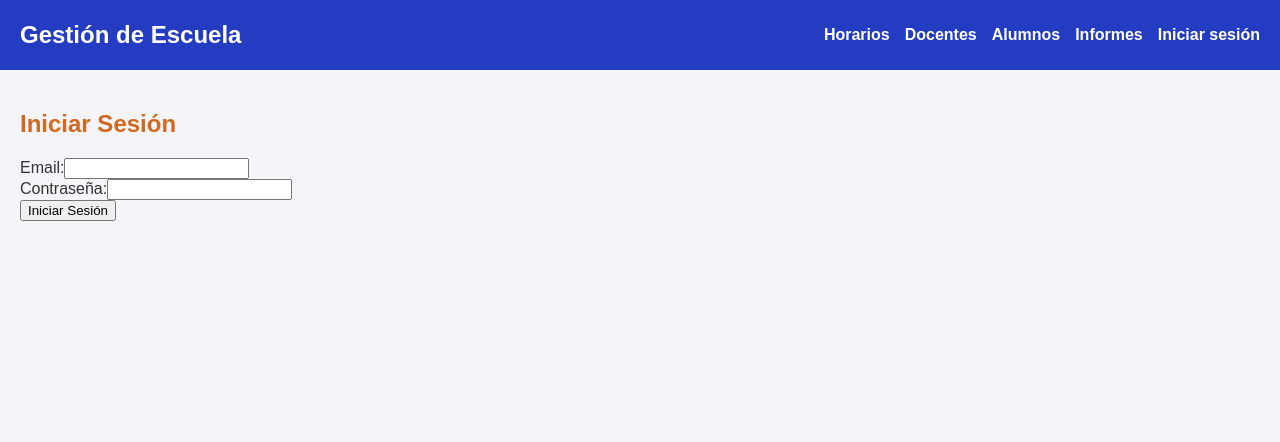
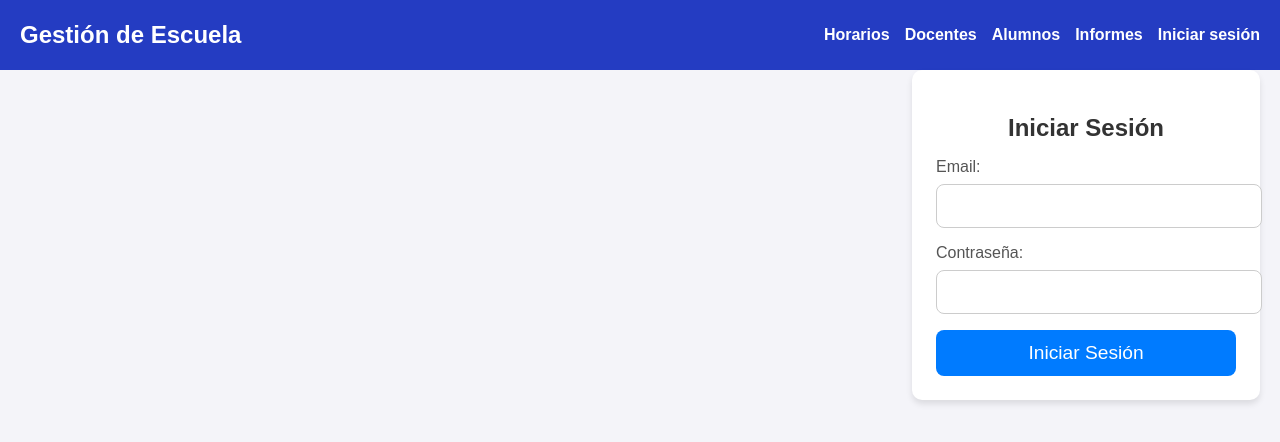
Before and after one commit to mfranco75/Spa_Horarios_Escuela, a React (Vite) app: page /login in a window 1280 px wide. Shown: the top 442 px of the page. Built offline with nearby package versions, Linux system fonts and the light colour scheme; no server answers.

Commit message:
login v1

```diff
--- a/src/App.jsx
+++ b/src/App.jsx
@@ -14,6 +14,8 @@ import { UserProvider } from './components/UserContext.jsx';
 
 
 function App() {
+
+
   return (
     <UserProvider>
     <Router>
--- a/src/components/Navbar.jsx
+++ b/src/components/Navbar.jsx
@@ -2,18 +2,38 @@ import React, { useEffect, useState } from 'react';
 import { Link, useNavigate } from 'react-router-dom';
 import supabase from '../conexionDatabase.js';
 import "../styles/Navbar.css"
+import { set } from 'date-fns/fp';
 
 const Navbar = () => {
   const [user, setUser] = useState(null);
   const navigate = useNavigate();
 
+
   useEffect(() => {
     const fetchUser = async () => {
-      const { data } = await supabase.auth.getUser();
+      const { data, error } = await supabase.auth.getUser();
+      console.log('Usuario actual:', data?.user); // Depuración
+      console.error('Error al obtener el usuario:', error); // Depuración
+      if (error) {
+        console.error('Error al obtener el usuario:', error);
+      }
       setUser(data.user);
     };
+
     fetchUser();
+    // Escuchar cambios en el estado de autenticación
+    const { data: { subscription } } = supabase.auth.onAuthStateChange((_event, session) => {
+    console.log('Cambio de sesión detectado:', session?.user);
+    setUser(session?.user || null);
+    });
+
+
+    // Limpieza de la suscripción al desmontar
+    return () => {
+      subscription.unsubscribe();
+    };
   }, []);
+
 
   const handleLogout = async () => {
     await supabase.auth.signOut();
--- a/src/components/pages/Login.jsx
+++ b/src/components/pages/Login.jsx
@@ -1,3 +1,73 @@
+import React, { useState, useEffect } from 'react';
+import { useNavigate } from 'react-router-dom';
+import supabase from '../../conexionDatabase.js';
+import '../../styles/Login.css';
+
+const Login = () => {
+  const [email, setEmail] = useState('');
+  const [password, setPassword] = useState('');
+  const [error, setError] = useState('');
+  const navigate = useNavigate();
+
+  useEffect(() => {
+    const checkUser = async () => {
+      const { data } = await supabase.auth.getUser();
+      if (data.user) {
+        navigate('/horarios');
+      }
+    };
+    checkUser();
+  }, [navigate]);
+
+  const handleLogin = async (e) => {
+    e.preventDefault();
+    setError('');
+    const { error } = await supabase.auth.signInWithPassword({ email, password });
+    if (error) {
+      setError(error.message);
+    } else {
+      navigate('/horarios');
+    }
+  };
+
+  return (
+    <div className="login-container">
+      <h2 className="login-title">Iniciar Sesión</h2>
+      <form className="login-form" onSubmit={handleLogin}>
+        <div className="form-group">
+          <label htmlFor="email">Email:</label>
+          <input
+            id="email"
+            className="form-input"
+            type="email"
+            value={email}
+            onChange={(e) => setEmail(e.target.value)}
+            required
+          />
+        </div>
+        <div className="form-group">
+          <label htmlFor="password">Contraseña:</label>
+          <input
+            id="password"
+            className="form-input"
+            type="password"
+            value={password}
+            onChange={(e) => setPassword(e.target.value)}
+            required
+          />
+        </div>
+        <button className="login-button" type="submit">Iniciar Sesión</button>
+      </form>
+      {error && <p className="error-message">{error}</p>}
+    </div>
+  );
+};
+
+export default Login;
+
+
+
+/*
 import React, { useState, useEffect } from 'react';
 import { useNavigate } from 'react-router-dom';
 import supabase from '../../conexionDatabase.js';
--- /dev/null
+++ b/src/styles/Login.css
@@ -0,0 +1,150 @@
+/* Login.css */
+
+/* Contenedor principal del login */
+.login-container {
+    position: absolute;
+    top: 70px; /* Ajusta según la altura del Navbar */
+    right: 20px; /* Espaciado desde el borde derecho */
+    width: 300px; /* Ancho del formulario */
+    background-color: #fff;
+    padding: 1.5rem;
+    border-radius: 10px;
+    box-shadow: 0 4px 6px rgba(0, 0, 0, 0.1);
+  }
+
+  /* Título del login */
+  .login-title {
+    font-size: 1.5rem;
+    margin-bottom: 1rem;
+    text-align: center;
+    color: #333;
+  }
+
+  /* Estilos para los grupos del formulario */
+  .form-group {
+    margin-bottom: 1rem;
+  }
+
+  label {
+    display: block;
+    margin-bottom: 0.5rem;
+    font-size: 1rem;
+    color: #555;
+  }
+
+  .form-input {
+    width: 100%;
+    padding: 0.75rem;
+    font-size: 1rem;
+    border: 1px solid #ccc;
+    border-radius: 8px;
+    outline: none;
+    transition: border-color 0.3s ease;
+  }
+
+  .form-input:focus {
+    border-color: #007bff;
+  }
+
+  /* Botón de inicio de sesión */
+  .login-button {
+    width: 100%;
+    padding: 0.75rem;
+    font-size: 1.2rem;
+    color: #fff;
+    background-color: #007bff;
+    border: none;
+    border-radius: 8px;
+    cursor: pointer;
+    transition: background-color 0.3s ease;
+  }
+
+  .login-button:hover {
+    background-color: #0056b3;
+  }
+
+  /* Mensaje de error */
+  .error-message {
+    margin-top: 1rem;
+    color: red;
+    font-size: 0.9rem;
+    text-align: center;
+  }
+
+
+
+
+
+/* Login.css
+
+.login-container {
+    display: flex;
+    flex-direction: column;
+    justify-content: center;
+    align-items: center;
+    height: 100vh;
+    background-color: #f5f5f5;
+  }
+
+  .login-title {
+    font-size: 2rem;
+    margin-bottom: 1.5rem;
+    color: #333;
+  }
+
+  .login-form {
+    background-color: #fff;
+    padding: 2rem;
+    border-radius: 10px;
+    box-shadow: 0 4px 6px rgba(0, 0, 0, 0.1);
+    width: 100%;
+    max-width: 400px;
+  }
+
+  .form-group {
+    margin-bottom: 1.5rem;
+  }
+
+  label {
+    display: block;
+    margin-bottom: 0.5rem;
+    font-size: 1rem;
+    color: #555;
+  }
+
+  .form-input {
+    width: 100%;
+    padding: 0.75rem;
+    font-size: 1rem;
+    border: 1px solid #ccc;
+    border-radius: 8px;
+    outline: none;
+    transition: border-color 0.3s ease;
+  }
+
+  .form-input:focus {
+    border-color: #007bff;
+  }
+
+  .login-button {
+    width: 100%;
+    padding: 0.75rem;
+    font-size: 1.2rem;
+    color: #fff;
+    background-color: #007bff;
+    border: none;
+    border-radius: 8px;
+    cursor: pointer;
+    transition: background-color 0.3s ease;
+  }
+
+  .login-button:hover {
+    background-color: #0056b3;
+  }
+
+  .error-message {
+    margin-top: 1rem;
+    color: red;
+    font-size: 0.9rem;
+    text-align: center;
+  }
```
